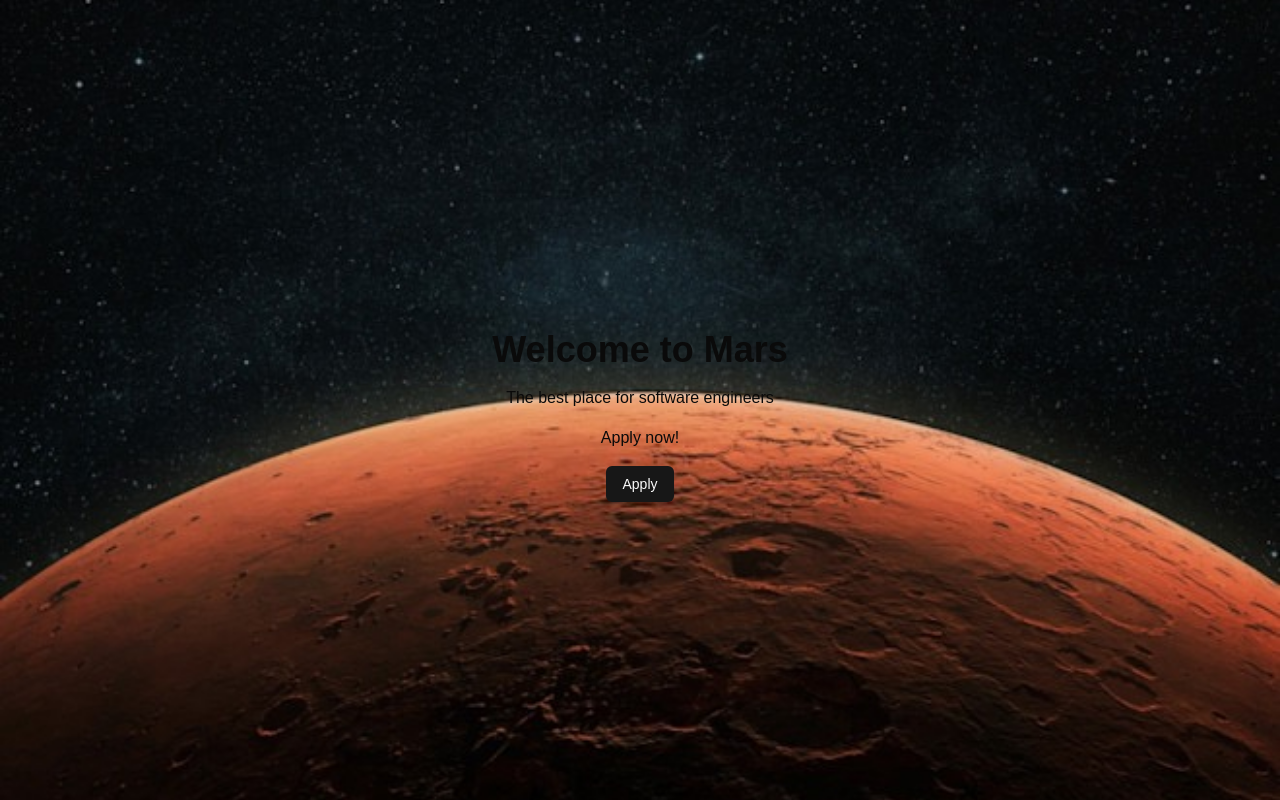
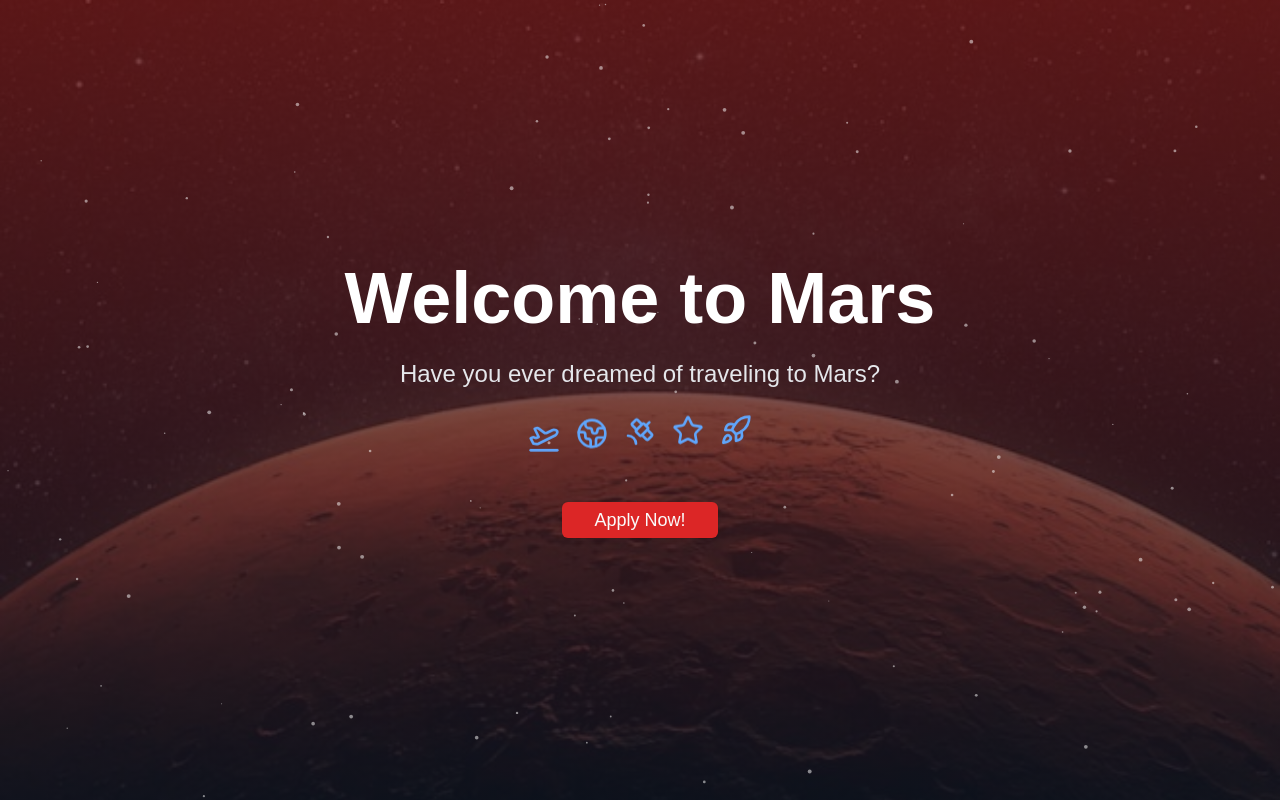
Before and after one commit to Adamy8/MarsApp, a Next.js app in the folder frontend/mars-front/: page / in a window 1280 px wide. Built offline with nearby package versions, Linux system fonts and the light colour scheme.

Commit message:
front page UI

```diff
--- a/frontend/mars-front/src/app/page.tsx
+++ b/frontend/mars-front/src/app/page.tsx
@@ -1,18 +1,31 @@
-import Link from "next/link";
-import { Button } from "@/components/ui/button";
-import { url } from "inspector";
+import Link from "next/link"
+import { Button } from "@/components/ui/button"
+import ParticleBackground from "@/components/ParticleBackground"
+import { Rocket, Satellite, Star, PlaneTakeoff, Earth } from "lucide-react"
 
 export default function Home() {
   return (
-    <div className="text-center container p-0 m-0 mx-auto items-center justify-center h-screen bg-[url('../mars.jpg')] bg-cover bg-center ">
-      <div className="flex flex-col items-center justify-center h-full">
-        <h1 className="text-4xl font-bold mt-8">Welcome to Mars</h1>
-        <p className="mt-4">The best place for software engineers</p>
-        <p className="mt-4">Apply now!</p>
+    <div className="relative min-h-screen bg-[url('../mars.jpg')] bg-cover bg-center">
+      <div className="absolute inset-0 bg-gradient-to-b from-red-900/70 to-gray-900/70"></div>
+      <ParticleBackground />
+      <div className="relative z-10 flex flex-col items-center justify-center min-h-screen text-center px-4">
+        <h1 className="text-5xl md:text-7xl font-bold text-white mb-6 animate-fade-in-down">Welcome to Mars</h1>
+        <p className="text-xl md:text-2xl text-gray-200 mb-8 max-w-2xl animate-fade-in-up">
+          Have you ever dreamed of traveling to Mars?
+        </p>
+        <div className="flex items-center justify-center space-x-4 mb-12">
+          <PlaneTakeoff className="text-blue-400 w-8 h-8 animate-bounce [animation-delay:0s]" />
+          <Earth className="text-blue-400 w-8 h-8 animate-bounce [animation-delay:0.1s]" />
+          <Satellite className="text-blue-400 w-8 h-8 animate-bounce [animation-delay:0.2s]" />
+          <Star className="text-blue-400 w-8 h-8 animate-bounce [animation-delay:0.3s]" />
+          <Rocket className="text-blue-400 w-8 h-8 animate-bounce [animation-delay:0.4s]" />
+        </div>
         <Link href="/apply">
-            <Button className="mt-4">Apply</Button>
+          <Button className="text-lg px-8 py-3 bg-red-600 hover:bg-red-700 transition-all duration-300 transform hover:scale-105">
+            Apply Now!
+          </Button>
         </Link>
       </div>
     </div>
-  );
+  )
 }
--- /dev/null
+++ b/frontend/mars-front/src/components/ParticleBackground.tsx
@@ -0,0 +1,66 @@
+"use client"
+
+import type React from "react"
+import { useEffect, useRef } from "react"
+
+const ParticleBackground: React.FC = () => {
+  const canvasRef = useRef<HTMLCanvasElement>(null)
+
+  useEffect(() => {
+    const canvas = canvasRef.current
+    if (!canvas) return
+
+    const ctx = canvas.getContext("2d")
+    if (!canvas || !ctx) return
+
+    canvas.width = window.innerWidth
+    canvas.height = window.innerHeight
+
+    const particles: { x: number; y: number; radius: number; speed: number }[] = []
+
+    for (let i = 0; i < 100; i++) {
+      particles.push({
+        x: Math.random() * canvas.width,
+        y: Math.random() * canvas.height,
+        radius: Math.random() * 1.5 + 0.5,
+        speed: Math.random() * 0.5 + 0.1,
+      })
+    }
+
+    function animate() {
+      if (!canvas || !ctx) return
+      ctx.clearRect(0, 0, canvas.width, canvas.height)
+      ctx.fillStyle = "rgba(255, 255, 255, 0.5)"
+
+      particles.forEach((particle) => {
+        ctx.beginPath()
+        ctx.arc(particle.x, particle.y, particle.radius, 0, Math.PI * 2)
+        ctx.fill()
+
+        particle.y -= particle.speed
+        if (particle.y < 0) {
+          particle.y = canvas.height
+        }
+      })
+
+      requestAnimationFrame(animate)
+    }
+
+    animate()
+
+    const handleResize = () => {
+      canvas.width = window.innerWidth
+      canvas.height = window.innerHeight
+    }
+
+    window.addEventListener("resize", handleResize)
+
+    return () => {
+      window.removeEventListener("resize", handleResize)
+    }
+  }, [])
+
+  return <canvas ref={canvasRef} className="absolute inset-0 pointer-events-none" />
+}
+
+export default ParticleBackground
```
